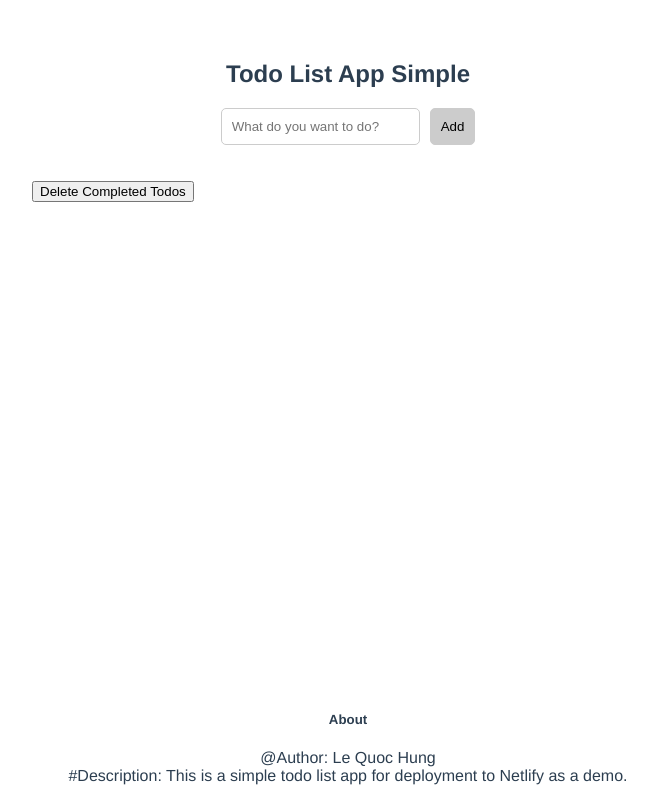
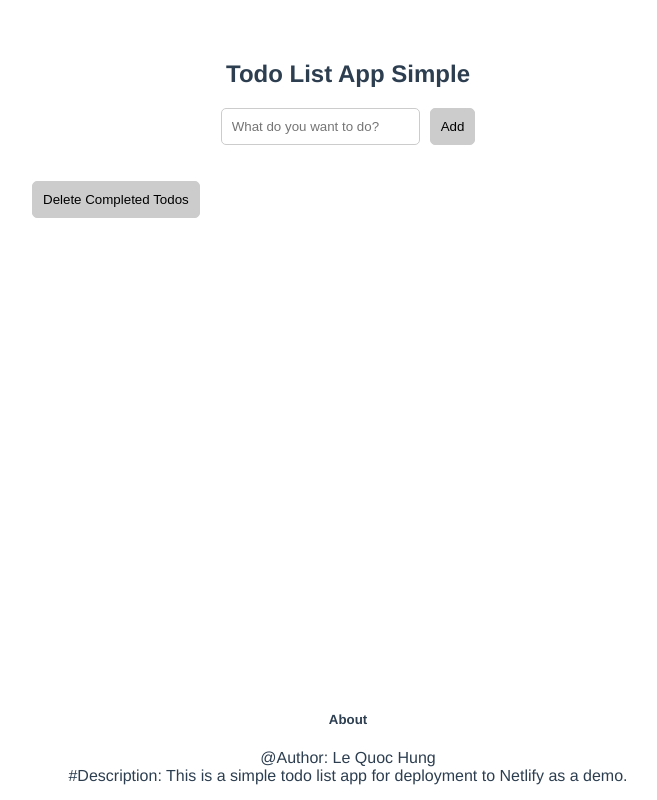
Before and after one commit to hunghobbit/simple-todo, a Vue app: page / in a window 1280 px wide. Shown: the whole page, without its empty margins (292-949 px from the left). Built offline with nearby package versions, Linux system fonts and the light colour scheme.

Commit message:
Add styles for delete completed todos button

```diff
--- a/src/App.vue
+++ b/src/App.vue
@@ -69,5 +69,11 @@ footer#footer {
   bottom: 0;
   text-align: center;
 }
-
+.delete-completed-todos {
+    padding: 10px;
+  border: 1px solid #ccc;
+  border-radius: 5px;
+  background: #ccc;
+  cursor: pointer;
+}
 </style>
```
